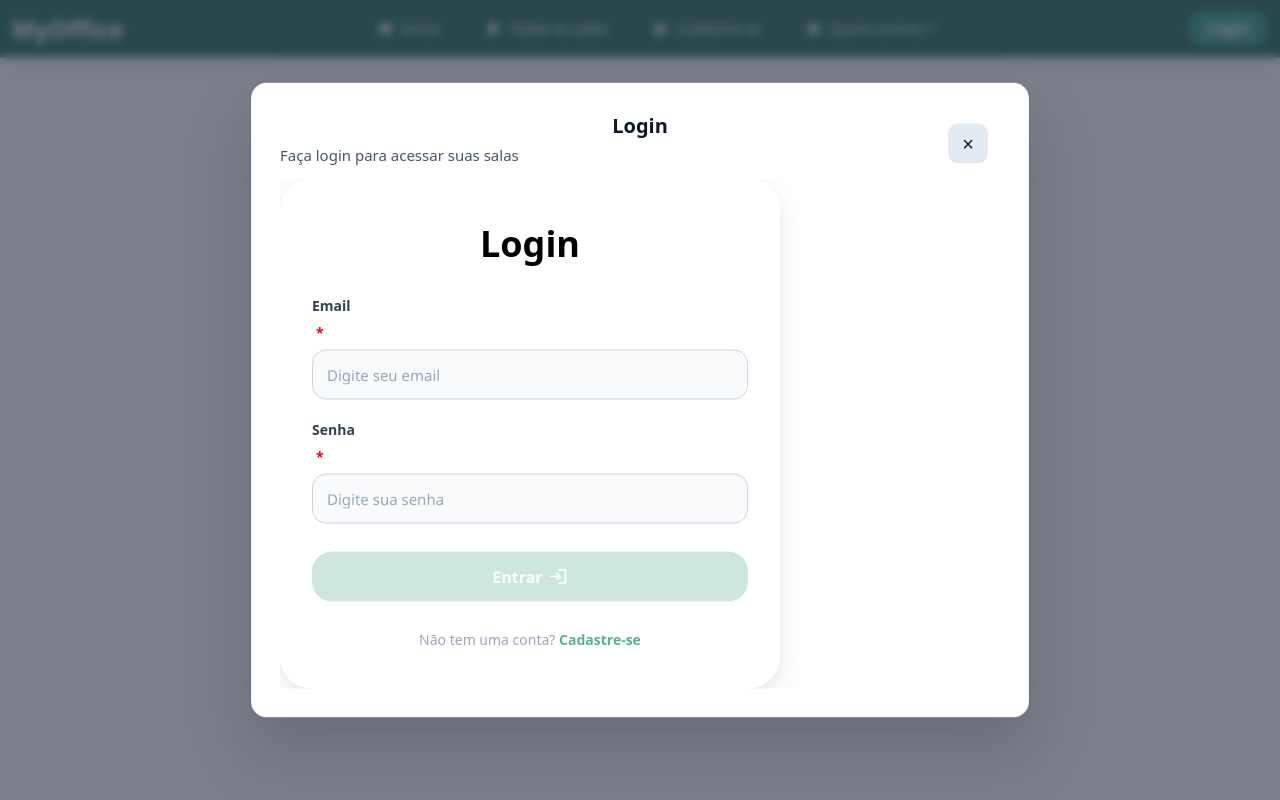
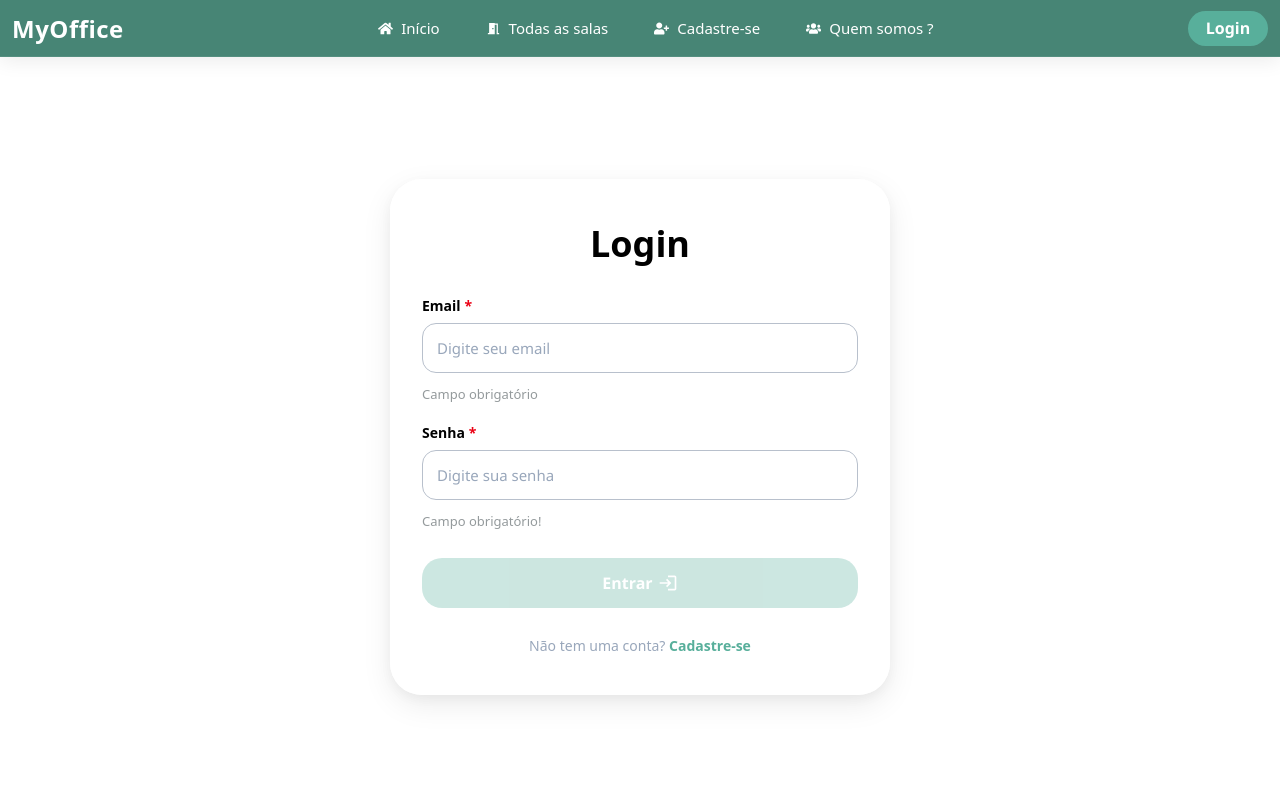
Before and after one commit to Alerrandoribeiro/my-office-front-end-senac, a React (Vite) app: page /login in a window 1280 px wide. Shown: the top 800 px of the page. Built offline with nearby package versions, Linux system fonts and the light colour scheme.

Commit message:
Tratando mensagem e usando toast para alerta de mensagem

```diff
--- a/src/components/atomos/Modal/Modal.css
+++ b/src/components/atomos/Modal/Modal.css
@@ -5,39 +5,29 @@
   display: flex;
   align-items: center;
   justify-content: center;
-  background: rgba(15, 23, 42, 0.55);
-  backdrop-filter: blur(4px);
-  padding: 20px;
+  background: rgba(15, 23, 42, 0.75);
+  padding: 24px;
 }
 
 .modal_container {
-  position: fixed;
+  position: relative;
   z-index: 10000;
-  top: 50%;
-  left: 50%;
-  transform: translate(-50%, -50%);
-  width: min(96%, 720px);
-  max-height: 92vh;
-  display: flex;
-  flex-direction: column;
+  width: min(100%, 640px);
+  max-height: 84vh;
+  overflow-y: auto;
   background: #ffffff;
-  border-radius: 16px;
-  box-shadow: 0 32px 64px rgba(15, 23, 42, 0.18);
-  padding: 28px;
-  border: 1px solid rgba(148, 163, 184, 0.14);
-  transform-origin: center;
-  animation: modalEnter 220ms ease-out;
-.modal_container:focus {
-  outline: none;
+  border-radius: 24px;
+  box-shadow: 0 32px 64px rgba(15, 23, 42, 0.14);
+  padding: 24px;
+  border: 1px solid rgba(148, 163, 184, 0.18);
 }
 
 .modal_header {
   display: flex;
-  align-items: flex-start;
+  align-items: center;
   justify-content: space-between;
-  gap: 12px;
-  margin-bottom: 14px;
-  position: relative;
+  gap: 16px;
+  margin-bottom: 20px;
 }
 
 .modal_header-text {
@@ -46,7 +36,7 @@
 
 .modal_header h2 {
   margin: 0 0 6px;
-  font-size: 20px;
+  font-size: 24px;
   color: #0f172a;
 }
 
@@ -57,20 +47,17 @@
 }
 
 .modal_close {
-  width: 40px;
-  height: 40px;
+  width: 42px;
+  height: 42px;
   border: none;
-  border-radius: 10px;
-  background: rgba(226, 232, 240, 0.9);
+  border-radius: 14px;
+  background: #e2e8f0;
   color: #0f172a;
-  font-size: 20px;
+  font-size: 24px;
   line-height: 1;
   cursor: pointer;
   display: grid;
   place-items: center;
-  position: absolute;
-  top: 12px;
-  right: 12px;
 }
 
 .modal_close:hover {
@@ -80,9 +67,6 @@
 .modal_body {
   display: grid;
   gap: 14px;
-  flex: 1 1 auto;
-  overflow: auto;
-  padding-right: 6px;
 }
 
 .modal_body label {
@@ -145,45 +129,3 @@
   border-radius: 18px;
   border: 1px solid #cbd5e1;
 }
-
-/* custom scrollbar for modal body */
-.modal_body::-webkit-scrollbar {
-  width: 10px;
-}
-.modal_body::-webkit-scrollbar-thumb {
-  background: rgba(15,23,42,0.12);
-  border-radius: 10px;
-}
-.modal_body::-webkit-scrollbar-track {
-  background: transparent;
-}
-
-@keyframes modalEnter {
-  from {
-    opacity: 0;
-    transform: translateY(10px) scale(0.985);
-  }
-  to {
-    opacity: 1;
-    transform: translateY(0) scale(1);
-  }
-}
-
-@media (max-width: 640px) {
-  .modal_container {
-    position: fixed;
-    top: 0;
-    left: 0;
-    transform: none;
-    width: 100%;
-    height: 100%;
-    max-height: 100vh;
-    border-radius: 12px 12px 0 0;
-    padding: 18px 16px 24px 16px;
-  }
-
-  .modal_overlay {
-    align-items: stretch;
-    padding: 0;
-  }
-}
--- a/src/components/moleculas/InputComLabel/InputComLabel.css
+++ b/src/components/moleculas/InputComLabel/InputComLabel.css
@@ -20,6 +20,16 @@
 
 .input-com-label_erro {
   font-size: 13px;
+  color: var(--cor-texto-cinza);
+  background: transparent;
+  padding: 2px 0 0 0;
+  margin-top: 4px;
+  line-height: 1.1;
+}
 
-  color: var(--cor-erro);
+/* neutral helper text style (non-error) */
+.input-com-label_helper {
+  font-size: 13px;
+  color: var(--cor-texto-cinza);
+  margin-top: 4px;
 }
--- a/src/components/moleculas/InputComLabel/InputComLabel.jsx
+++ b/src/components/moleculas/InputComLabel/InputComLabel.jsx
@@ -27,7 +27,7 @@ const InputComLabel = ({
         valor={valor}
         tipo={tipo}
         placeholder={placeholder}
-        cor={mensagemErro ? "erro" : cor}
+        cor={cor}
         aoAlterar={aoAlterar}
         aoBlur={aoBlur}
         largura={largura}
@@ -36,7 +36,7 @@ const InputComLabel = ({
       />
 
       {mensagemErro && (
-        <span className="input-com-label_erro">{mensagemErro}</span>
+        <span className="input-com-label_helper">{mensagemErro}</span>
       )}
     </div>
   );
--- a/src/components/organismo/FormularioDeCadastroDeSala/FormularioDeCadastroDeSala.css
+++ b/src/components/organismo/FormularioDeCadastroDeSala/FormularioDeCadastroDeSala.css
@@ -2,7 +2,7 @@
     width: 100%;
     max-width: 900px;
     margin: 24px auto;
-    padding: 22px;
+    padding: 25px;
 
     background: #ffffff;
     border: 1px solid rgba(15, 23, 42, 0.08);
@@ -160,7 +160,8 @@
 
 .upload-error {
     font-size: 13px;
-    color: #dc2626;
+    color: var(--cor-texto-cinza);
+    margin-top: 4px;
 }
 
 .formulario-cadastro-sala_campos input,
--- a/src/components/organismo/FormularioDeCadastroDeSala/FormularioDeCadastroDeSala.jsx
+++ b/src/components/organismo/FormularioDeCadastroDeSala/FormularioDeCadastroDeSala.jsx
@@ -321,6 +321,7 @@ const FormularioDeCadastroDeSala = () => {
                     estado={estado}
                     cep={cep}
                     imagem={imagemPreview}
+                    mostrarBotaoReserva={false}
                 />
             </div>
         </div>
--- a/src/components/organismo/FormularioLogin/FormularioLogin.jsx
+++ b/src/components/organismo/FormularioLogin/FormularioLogin.jsx
@@ -49,13 +49,10 @@ const FormularioLogin = () => {
   };
 
   const fazerLogin = async () => {
-    // validar campos localmente e exibir mensagens via toast
+    // validar campos localmente (mensagens serão exibidas abaixo dos inputs)
     const mensagemEmail = erroEmail();
     const mensagemSenha = erroSenha();
-
     if (mensagemEmail || mensagemSenha) {
-      if (mensagemEmail) toast.error(mensagemEmail);
-      if (mensagemSenha) toast.error(mensagemSenha);
       return;
     }
 
@@ -75,7 +72,7 @@ const FormularioLogin = () => {
       console.error(err);
       const raw = err?.message || "Erro ao autenticar. Verifique suas credenciais e tente novamente.";
       const isAuthError = /unauthorized|invalid credentials|email ou senha|login inválido/i.test(raw);
-      const msg = isAuthError ? "Login inválido" : raw;
+      const msg = isAuthError ? "Login inválido!" : raw;
       toast.error(msg);
     }
   };
@@ -97,12 +94,8 @@ const FormularioLogin = () => {
           valor={email}
           aoAlterar={(e) => setEmail(e.target.value)}
           obrigatorio
-          aoBlur={() => {
-            const msg = erroEmail();
-            if (msg) toast.error(msg);
-          }}
           largura="100%"
-          mensagemErro={""}
+          mensagemErro={erroEmail()}
         />
 
         <InputComLabel
@@ -112,12 +105,8 @@ const FormularioLogin = () => {
           valor={senha}
           aoAlterar={(e) => setSenha(e.target.value)}
           obrigatorio
-          aoBlur={() => {
-            const msg = erroSenha();
-            if (msg) toast.error(msg);
-          }}
           largura="100%"
-          mensagemErro={""}
+          mensagemErro={erroSenha()}
         />
       </div>
 
--- a/src/components/organismo/Pages/PaginaCadastroUsuario/PaginaCadastroUsuario.jsx
+++ b/src/components/organismo/Pages/PaginaCadastroUsuario/PaginaCadastroUsuario.jsx
@@ -1,16 +1,11 @@
 import React from 'react'
 import PaginaInicial from '../PaginaInicial/PaginaInicial'
 import FormularioDeCadastroUsuario from '../../FormularioDeCadastroUsuario/FormularioDeCadastroUsuario'
-import Modal from '../../..//atomos/Modal/Modal'
-import { useNavigate } from 'react-router-dom'
 
 const PaginaCadastroUsuario = () => {
-  const navigate = useNavigate();
   return (
     <PaginaInicial>
-      <Modal title="Cadastro" description="Crie sua conta" onClose={() => navigate('/') }>
-        <FormularioDeCadastroUsuario />
-      </Modal>
+      <FormularioDeCadastroUsuario />
     </PaginaInicial>
   );
 }
--- a/src/components/organismo/Pages/PaginaLogin/PaginaLogin.jsx
+++ b/src/components/organismo/Pages/PaginaLogin/PaginaLogin.jsx
@@ -1,16 +1,11 @@
 import React from 'react'
 import FormularioLogin from '../../FormularioLogin/FormularioLogin'
 import PaginaInicial from '../PaginaInicial/PaginaInicial'
-import Modal from '../../..//atomos/Modal/Modal'
-import { useNavigate } from 'react-router-dom'
 
 const PaginaLogin = () => {
-  const navigate = useNavigate();
   return (
     <PaginaInicial>
-      <Modal title="Login" description="Faça login para acessar suas salas" onClose={() => navigate('/') }>
-        <FormularioLogin />
-      </Modal>
+      <FormularioLogin />
     </PaginaInicial>
   );
 }
--- a/src/index.css
+++ b/src/index.css
@@ -42,3 +42,52 @@ body,
 
   --cor-cinza: #99a7bb;
  }
+
+/* Specific rules for react-toastify to avoid layout conflicts */
+.Toastify__toast-container {
+  position: fixed !important;
+  z-index: 2147483647 !important;
+  right: 12px !important;
+  left: auto !important;
+  pointer-events: none;
+}
+
+/* support both top-right and bottom-right placements */
+.Toastify__toast-container--top-right {
+  top: 12px !important;
+  bottom: auto !important;
+}
+
+.Toastify__toast-container--bottom-right {
+  bottom: 12px !important;
+  top: auto !important;
+}
+
+.Toastify__toast-container .Toastify__toast {
+  pointer-events: auto;
+  max-width: 360px !important;
+  width: auto !important;
+  box-sizing: border-box;
+  z-index: 2147483647 !important;
+}
+
+/* Make sure toast variants render above overlays */
+.Toastify__toast--default,
+.Toastify__toast--success,
+.Toastify__toast--error,
+.Toastify__toast--info,
+.Toastify__toast--warning {
+  z-index: 2147483647 !important;
+}
+
+/* Backwards-compatible selector: some versions render a root <section class="Toastify"> */
+.Toastify {
+  position: fixed !important;
+  top: 12px !important;
+  right: 12px !important;
+  left: auto !important;
+  padding: 0 !important;
+  margin: 0 !important;
+  height: auto !important;
+  z-index: 2147483647 !important;
+}
--- a/src/service/usuarioService.js
+++ b/src/service/usuarioService.js
@@ -73,7 +73,7 @@ export async function autenticarUsuario(credentials) {
     // Handle common authentication error explicitly
     if (response.status === 401) {
       // Return a concise, user-friendly message for unauthorized
-      throw new Error("Login inválido");
+      throw new Error("unauthorized");
     }
 
     const errorPayload = await parseResponse(response);
```
Also changed, not shown: src/components/organismo/Pages/PaginaCadastroSala/PaginaCadastroSala.css (added).
